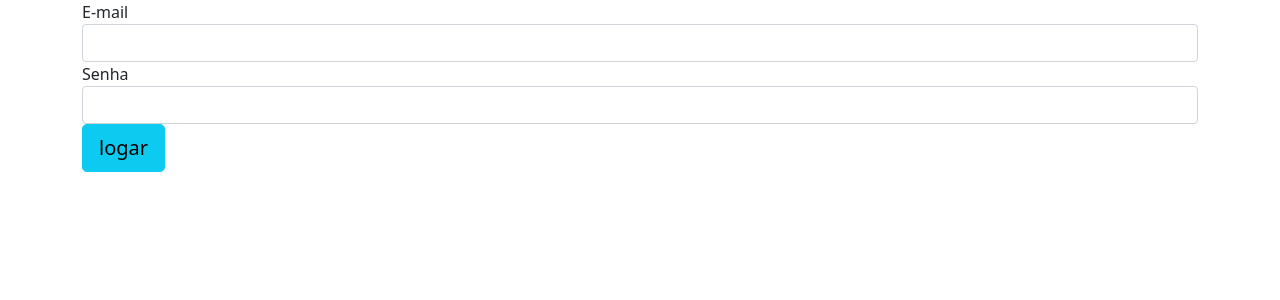
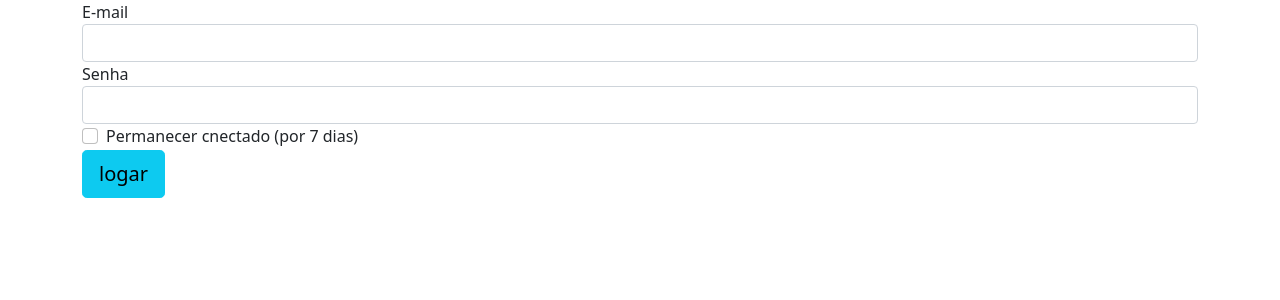
Before and after one commit to HenriqueCCdA/FlaskMasterclassUdemy, a Flask app: page /login in a window 1280 px wide. Shown: the part 56-356 px from the top of the page. Run offline with Flask 2, Linux system fonts and the light colour scheme; some libraries are stand-ins or nearby versions.

Commit message:
Fim da seção 6.

```diff
--- a/flask-masterclass/database-manager/app.py
+++ b/flask-masterclass/database-manager/app.py
@@ -1,3 +1,6 @@
+
+from datetime import time, timedelta
+
 from flask import Flask, render_template, redirect, request, url_for, flash
 from flask_sqlalchemy import SQLAlchemy
 from flask_login import LoginManager, UserMixin, login_required, login_user, logout_user
@@ -84,7 +87,10 @@ def login():
         email = request.form['email']
         password = request.form['password']
 
+        remember = request.form.get('remember', False)
+
         user = User.query.filter_by(email=email).first()
+
         if not user:
             flash('Credênciais inválidas.')
             return redirect(url_for('login'))
@@ -93,7 +99,7 @@ def login():
             flash('Credênciais inválidas.')
             return redirect(url_for('login'))
 
-        login_user(user)
+        login_user(user, remember=remember, duration=timedelta(days=7))
         return redirect(url_for('index'))
 
     return render_template('login.html')
--- a/flask-masterclass/database-manager/templates/login.html
+++ b/flask-masterclass/database-manager/templates/login.html
@@ -11,6 +11,14 @@
     <label >Senha </label>
     <input type="password" name="password"  class="form-control">
   </div>
+  <div class="form-group">
+    <div class="form-check form-check-inline">
+      <input type="checkbox" name="remember" class="form-check-input" >
+      <label class="form-check-label">
+        Permanecer cnectado (por 7 dias)
+      </label>
+    </div>
+  </div>
   <button type="submit" class="btn btn-info btn-lg btn-block">logar</button>
 </form>
 
```
